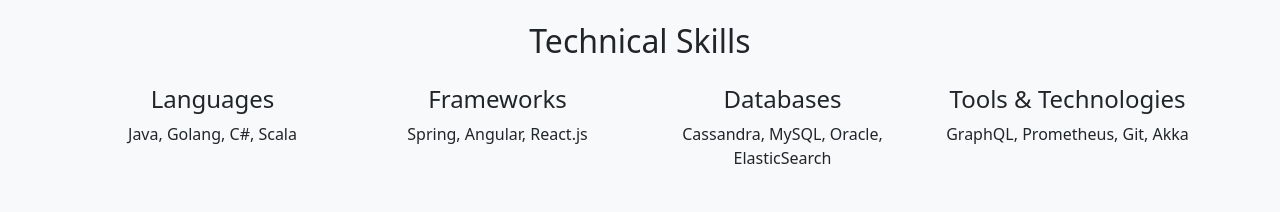
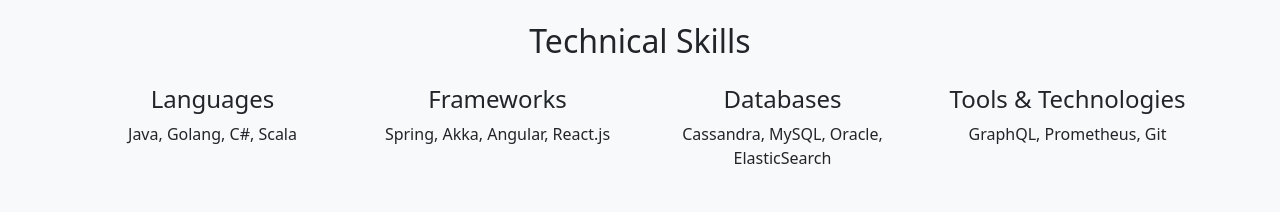
Before and after one commit to abhigp27/abhigp27.github.io, a plain HTML site: page index.html in a window 1280 px wide. Shown: the part 1120-1332 px from the top of the page. Drawn offline with nearby package versions, Linux system fonts and the light colour scheme.

Commit message:
Update index.html

```diff
--- a/index.html
+++ b/index.html
@@ -71,7 +71,7 @@
                 </div>
                 <div class="col-md-3 text-center mb-4">
                     <h4>Frameworks</h4>
-                    <p>Spring, Angular, React.js</p>
+                    <p>Spring, Akka, Angular, React.js</p>
                 </div>
                 <div class="col-md-3 text-center mb-4">
                     <h4>Databases</h4>
@@ -79,7 +79,7 @@
                 </div>
                 <div class="col-md-3 text-center mb-4">
                     <h4>Tools & Technologies</h4>
-                    <p>GraphQL, Prometheus, Git, Akka</p>
+                    <p>GraphQL, Prometheus, Git</p>
                 </div>
             </div>
         </div>
```
